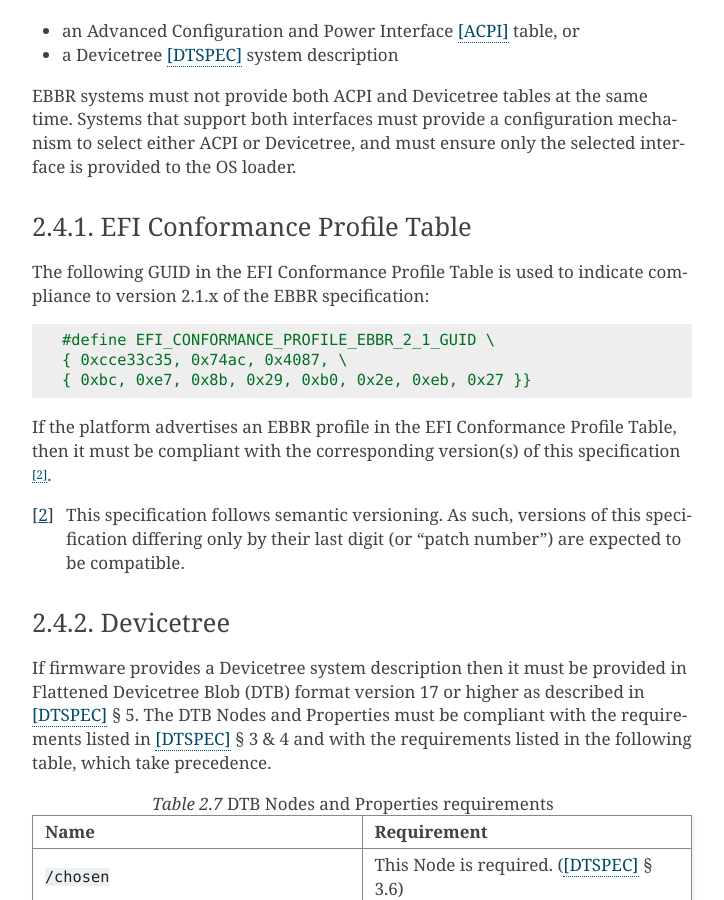
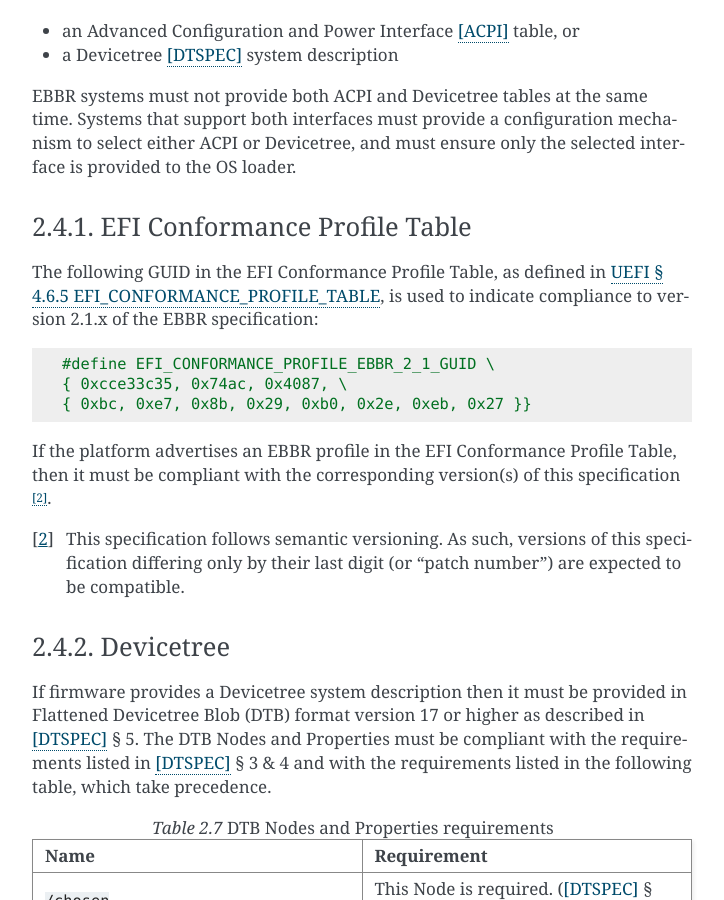
Before and after one commit to ARM-software/ebbr, a Sphinx documentation site: the page built from source/chapter2-uefi.rst, in a window 1280 px wide and 900 px high, scrolled down 6936 px. Shown: the whole window, without its empty margins (388-1112 px from the left). Built offline with Sphinx 7.4.7, drawn with Linux system fonts in a browser that asks for light colours.

Commit message:
trivial: add uefi links
Add a couple of references to the UEFI specification, to ease navigation.

Signed-off-by: Vincent Stehlé <vincent.stehle@arm.com>

```diff
--- a/source/chapter2-uefi.rst
+++ b/source/chapter2-uefi.rst
@@ -313,8 +313,9 @@ and must ensure only the selected interface is provided to the OS loader.
 EFI Conformance Profile Table
 -----------------------------
 
-The following GUID in the EFI Conformance Profile Table is used to indicate
-compliance to version 2.1.x of the EBBR specification:
+The following GUID in the EFI Conformance Profile Table, as defined in
+:UEFI:`4.6.5`, is used to indicate compliance to version 2.1.x of the EBBR
+specification:
 
 .. code-block:: c
 
--- a/source/chapter4-firmware-media.rst
+++ b/source/chapter4-firmware-media.rst
@@ -162,7 +162,7 @@ and all firmware images and data should be stored in platform vendor
 subdirectories under ``/FIRMWARE``.
 
 Dedicated firmware partitions should be formatted with a FAT
-filesystem as defined by the UEFI specification.
+filesystem as defined in :UEFI:`13.3`.
 Dedicated firmware partitions should use the same ``/FIRMWARE`` directory
 hierarchy.
 OS tools shall ignore dedicated firmware partitions,
```
